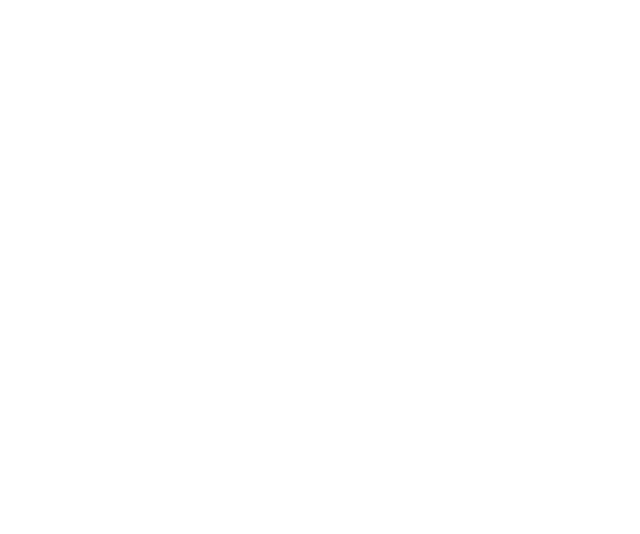
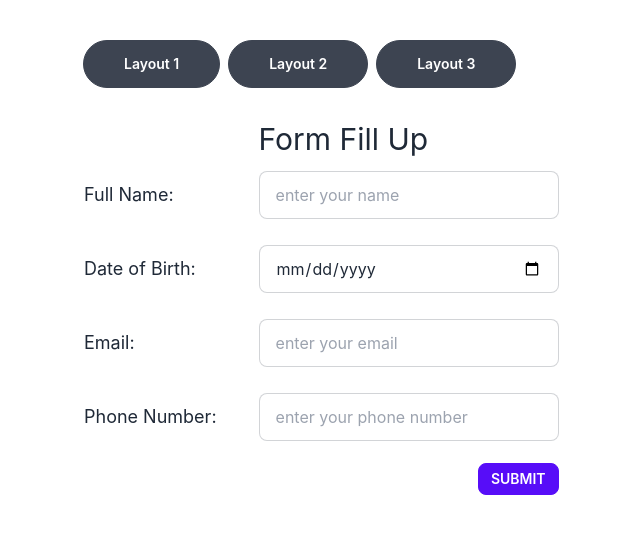
Before and after one commit to EhsanEIK/assessment-task-client, a React (Create React App) app: page /layout1 in a window 1280 px wide. Before the commit this address had no page. Shown: the top 534 px of the page, without its empty margins (45-685 px from the left). Built offline with nearby package versions, Linux system fonts and the light colour scheme.

Commit message:
added Form.js for layout1 route

```diff
--- a/src/Pages/Form/Form.js
+++ b/src/Pages/Form/Form.js
@@ -2,8 +2,58 @@
 
 const Form = () => {
     return (
-        <div>
-
+        <div className='mt-8'>
+            <table>
+                <tr>
+                    <td>
+                    </td>
+                    <td>
+                        <h1 className='text-3xl ml-10 mb-3'>Form Fill Up</h1>
+                    </td>
+                </tr>
+                <tr>
+                    <td>
+                        <label htmlFor="name" className="label-text text-lg">Full Name:</label>
+                    </td>
+                    <td>
+                        <input type="text" placeholder="enter your name" name='name' className="input input-bordered w-[300px] ml-10" required />
+                    </td>
+                </tr>
+                <br />
+                <tr>
+                    <td>
+                        <label htmlFor="dateOfBirth" className="label-text text-lg">Date of Birth:</label>
+                    </td>
+                    <td>
+                        <input type="date" placeholder="" name="dateOfBirth" className="input input-bordered w-[300px] ml-10" required />
+                    </td>
+                </tr>
+                <br />
+                <tr>
+                    <td>
+                        <label htmlFor="email" className="label-text text-lg">Email:</label>
+                    </td>
+                    <td>
+                        <input type="email" placeholder="enter your email" className="input input-bordered w-[300px] ml-10" required />
+                    </td>
+                </tr>
+                <br />
+                <tr>
+                    <td>
+                        <label htmlFor="phone" className="label-text text-lg">Phone Number:</label>
+                    </td>
+                    <td>
+                        <input type="text" placeholder="enter your phone number" name='phone' className="input input-bordered w-[300px] ml-10" required />
+                    </td>
+                </tr>
+                <tr>
+                    <td>
+                    </td>
+                    <td>
+                        <button className='btn btn-primary btn-sm float-right mt-5'>Submit</button>
+                    </td>
+                </tr>
+            </table>
         </div>
     );
 };
--- a/src/Routes/Routers.js
+++ b/src/Routes/Routers.js
@@ -1,11 +1,14 @@
 import React from 'react';
 import { Route, Routes } from 'react-router-dom';
+import Main from '../layouts/Main';
 import Form from '../Pages/Form/Form';
 
 const Routers = () => {
     return (
         <Routes>
-            <Route path='/' element={<Form />}></Route>
+            <Route path='/' element={<Main />}>
+                <Route path='/layout1' element={<Form />}></Route>
+            </Route>
         </Routes>
     );
 };
--- /dev/null
+++ b/src/layouts/Main.js
@@ -0,0 +1,17 @@
+import React from 'react';
+import { Link, Outlet } from 'react-router-dom';
+
+const Main = () => {
+    return (
+        <div className='w-[80%] mx-auto mt-10'>
+            <div>
+                <Link to='/layout1' className="btn rounded-full normal-case px-10">Layout 1</Link>
+                <Link to='/layout2' className="btn rounded-full normal-case px-10 mx-2">Layout 2</Link>
+                <Link to='/layout3' className="btn rounded-full normal-case px-10">Layout 3</Link>
+            </div>
+            <Outlet></Outlet>
+        </div>
+    );
+};
+
+export default Main;
```
